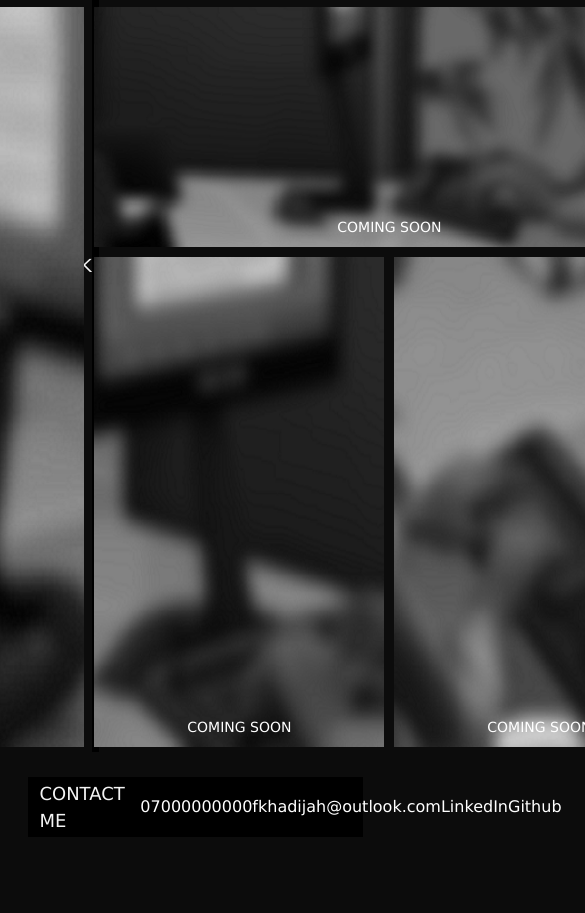
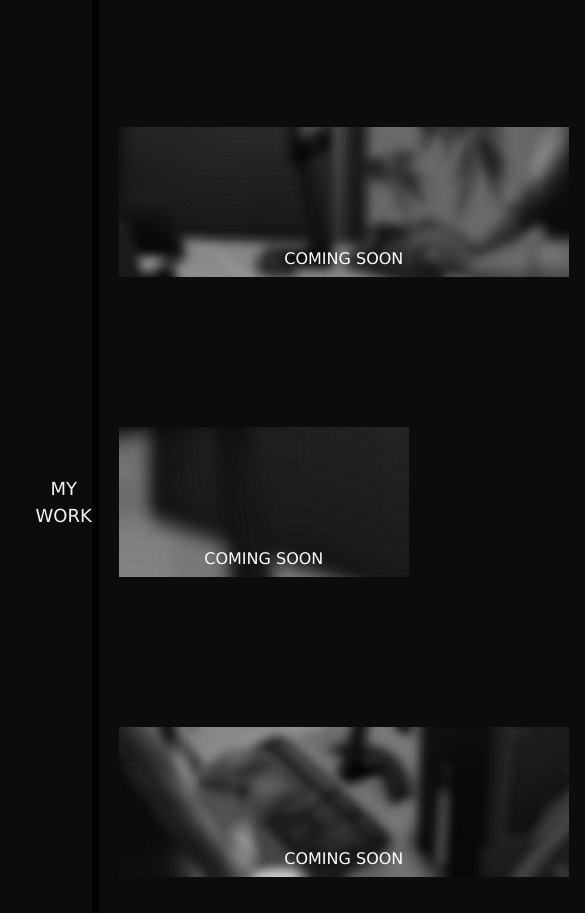
Before and after one commit to dija-64/Challenge2-Portfolio, a plain HTML site: page starter/index.html in a window 390 px wide. Shown: the part 1084-1997 px from the top of the page, 585 px wide, since content can reach past the window. Before the commit the page ends 1936 px from the top, so only its background shows below. Drawn offline with Linux system fonts and the light colour scheme.

Commit message:
Added Media Queries

```diff
--- a/starter/css/style.css
+++ b/starter/css/style.css
@@ -314,3 +314,54 @@ a:visited {
   -webkit-transition: all 0.2s ease-in;
   transition: all 0.2s ease-in;
 }
+
+@media only screen and (max-width : 900px) {
+
+  nav {
+    justify-content: inherit;
+  }
+
+  #contactInfo {
+    justify-content: inherit;
+  }
+}
+
+@media only screen and (max-width : 788px) {
+
+  #work {
+    justify-content: space-between;
+    grid-template-rows: 300px 300px 300px 300px 300px;
+    grid-template-columns: 1fr;
+    grid-template-areas:
+      "example2"
+      "example3"
+      "example4"
+      "example5"
+      "example6";
+  }
+
+  #example2,
+  #example3,
+  #example4,
+  #example5,
+  #example6 {
+    height: 50%;
+    max-width: 50%;
+  }
+
+  .etext {
+    font-size: medium;
+  }
+
+  nav {
+    font-size: x-small;
+  }
+
+  h5 {
+    font-size: medium;
+  }
+
+  #contactInfo {
+    font-size: x-small;
+  }
+}
```
